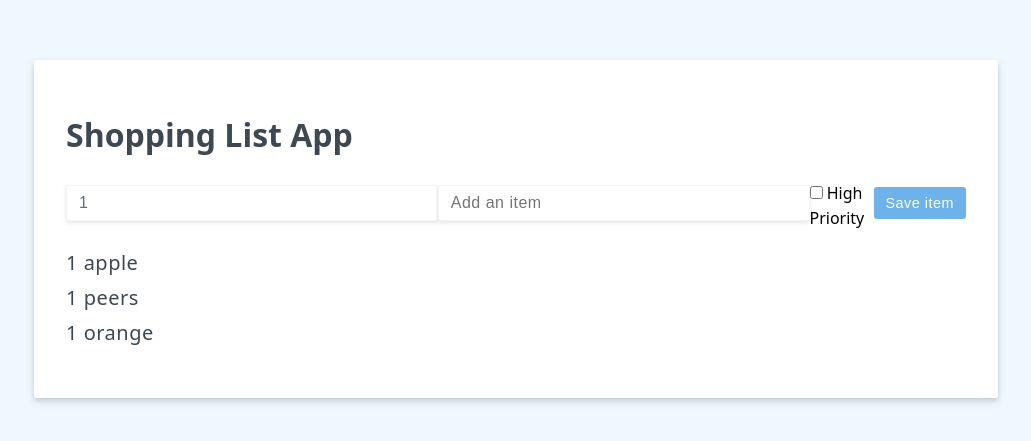
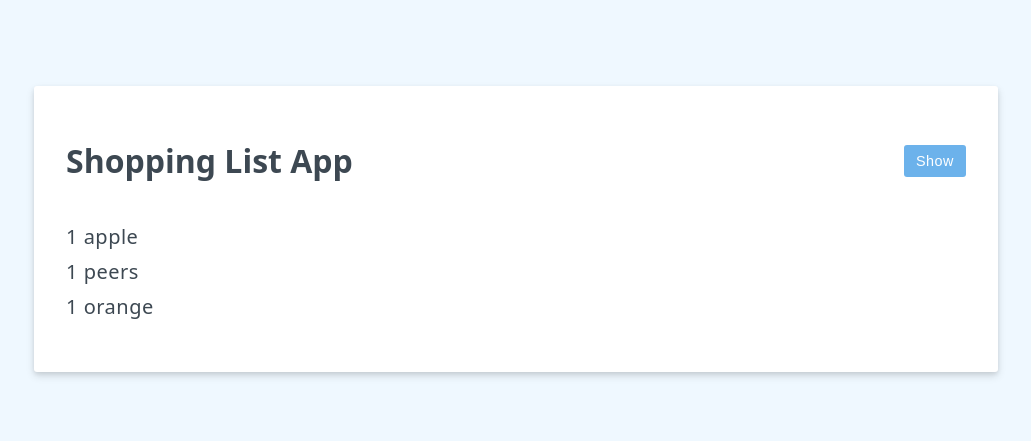
Before and after one commit to alanb4rt/vue-project, a Vue app: page / in a window 1280 px wide. Shown: the part 171-612 px from the top of the page, without its empty margins (124-1155 px from the left). Built offline with nearby package versions, Linux system fonts and the light colour scheme.

Commit message:
add conditionals elements + fix newItem reset

```diff
--- a/src/App.vue
+++ b/src/App.vue
@@ -2,6 +2,7 @@
 import { ref } from 'vue'
 
 const header = ref('Shopping List App')
+const editing = ref(false)
 const items = ref([
   { id: 1, label: 'apple', count: 1 },
   { id: 2, label: 'peers', count: 1 },
@@ -13,13 +14,22 @@ const newItemHighPriority = ref(false)
 
 const addItem = () => {
   items.value.push({ id: items.value.length + 1, ...newItem.value })
-  newItem.value = initialItem
+  newItem.value = { ...initialItem }
+}
+
+const doEdit = () => {
+  editing.value = !editing.value
+  newItem.value = { ...initialItem }
 }
 </script>
 
 <template>
-  <h1>{{ header }}</h1>
-  <form class="add-item-form" @submit.prevent="addItem">
+  <div class="header">
+    <h1>{{ header }}</h1>
+    <button class="btn" v-if="editing" @click="doEdit">Cancel</button>
+    <button class="btn btn-primary" v-else @click="doEdit">Show</button>
+  </div>
+  <form class="add-item-form" v-if="editing" @submit.prevent="addItem">
     <input type="number" v-model.number="newItem.count" min="1" required />
     <input type="text" v-model.trim="newItem.label" placeholder="Add an item" required />
     <label>
@@ -32,4 +42,5 @@ const addItem = () => {
     <li v-for="item in items" :key="item.id">{{ item.count + ' ' + item.label }}</li>
     <!-- <li v-for="{ id, label, count } in items" :key="id">{{ count + ' ' + label }}</li> -->
   </ul>
+  <p v-if="!items.length">Nothing to see here</p>
 </template>
```
